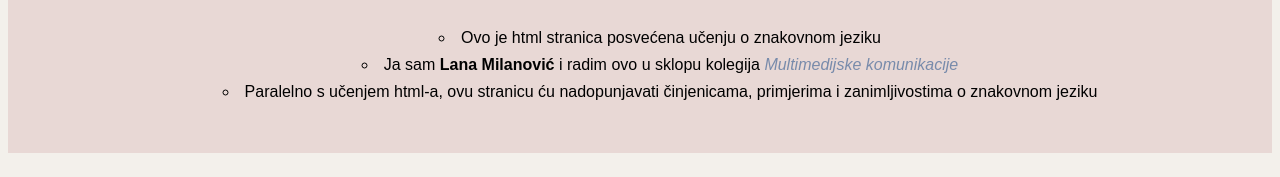
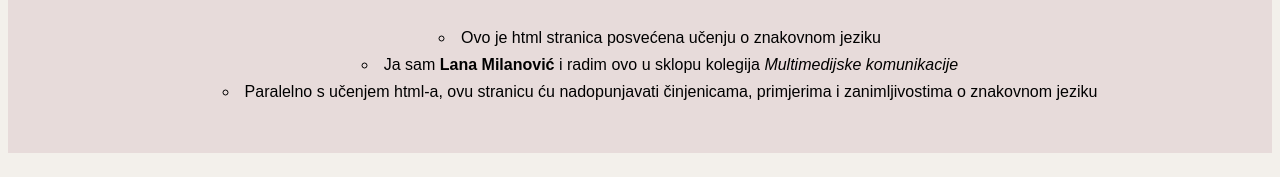
Before and after one commit to Lana-etc/Znakovni_jezik_LanaMilanovic, a plain HTML site: page index.html in a window 1280 px wide. Shown: the part 450-627 px from the top of the page. Drawn offline with Linux system fonts and the light colour scheme; a web font is replaced by a local one.

Commit message:
Zadaca9-2 index.html

```diff
--- a/index.html
+++ b/index.html
@@ -31,7 +31,7 @@
             strong{font-weight: 600;
                     color: #8C9673;}
 
-            em{color:#788BAB;}
+            p em:first-child {color: #788BAB;}
 
             ol, ul {list-style: inside;
                     line-height: 170%;}
@@ -56,7 +56,8 @@
             .div_kakva_stranica {background-color: #E3E6EF;
                     padding: 1.25rem 1.25rem 2rem;
                     animation-name: promjenaPozadine;
-                    animation-duration: 6s;}
+                    animation-duration: 6s;
+                    animation-delay: 2s}
 
            @keyframes promjenaPozadine {
               from {background-color: #E3E6EF;}
@@ -68,6 +69,8 @@
                     flex-wrap: wrap;
                     gap: 2.5rem;
                     margin: 1.5rem;}
+
+           .div_primjeri > .znak {padding: 0.6rem;}
 
             .div_br_ljudi {display: inline-block;
                     text-align: left;
@@ -161,6 +164,8 @@
 
             td{padding:2.5rem;
                 border: 2px solid #E6C6C1;}
+
+           tbody tr:nth-of-type(even) {background-color: #E6C6C1;}
 
             .nazivi {font-style: italic;
                     font-weight: 600;
```
